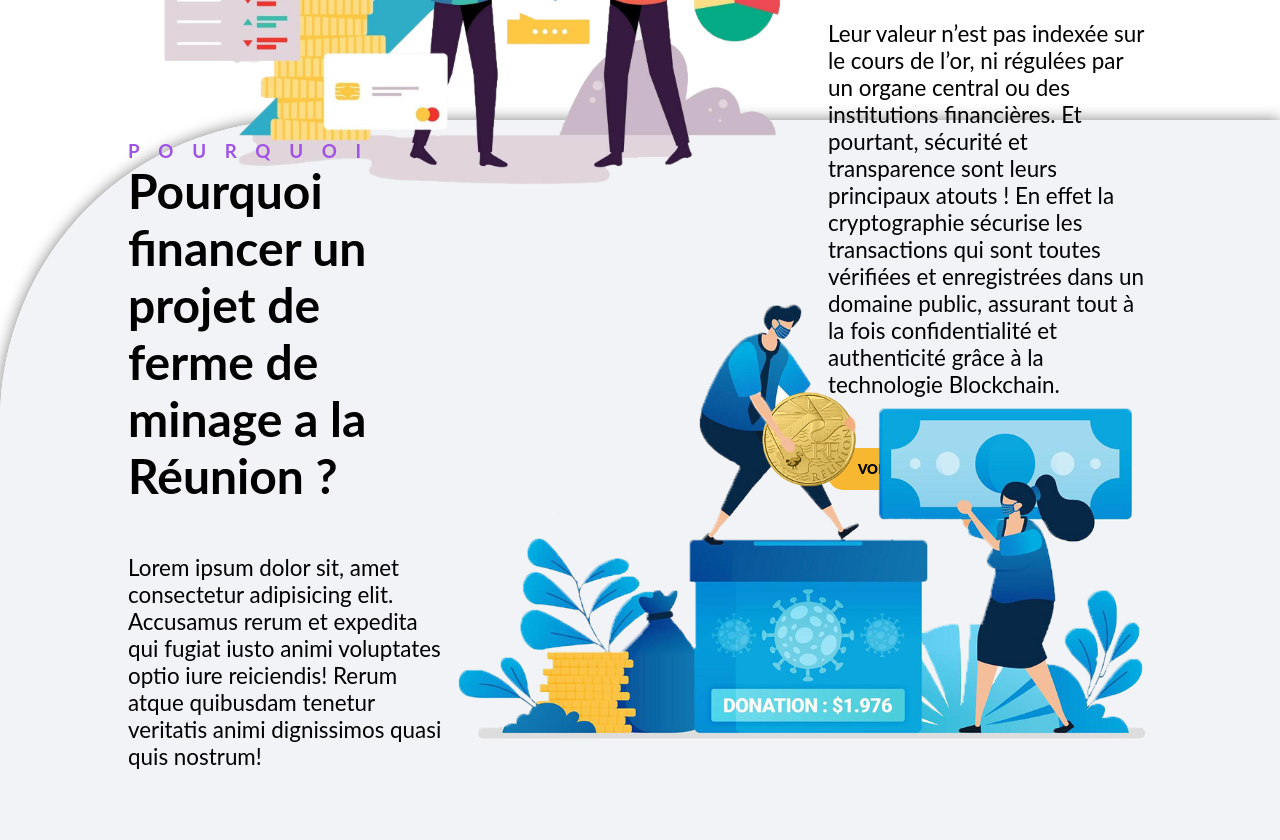
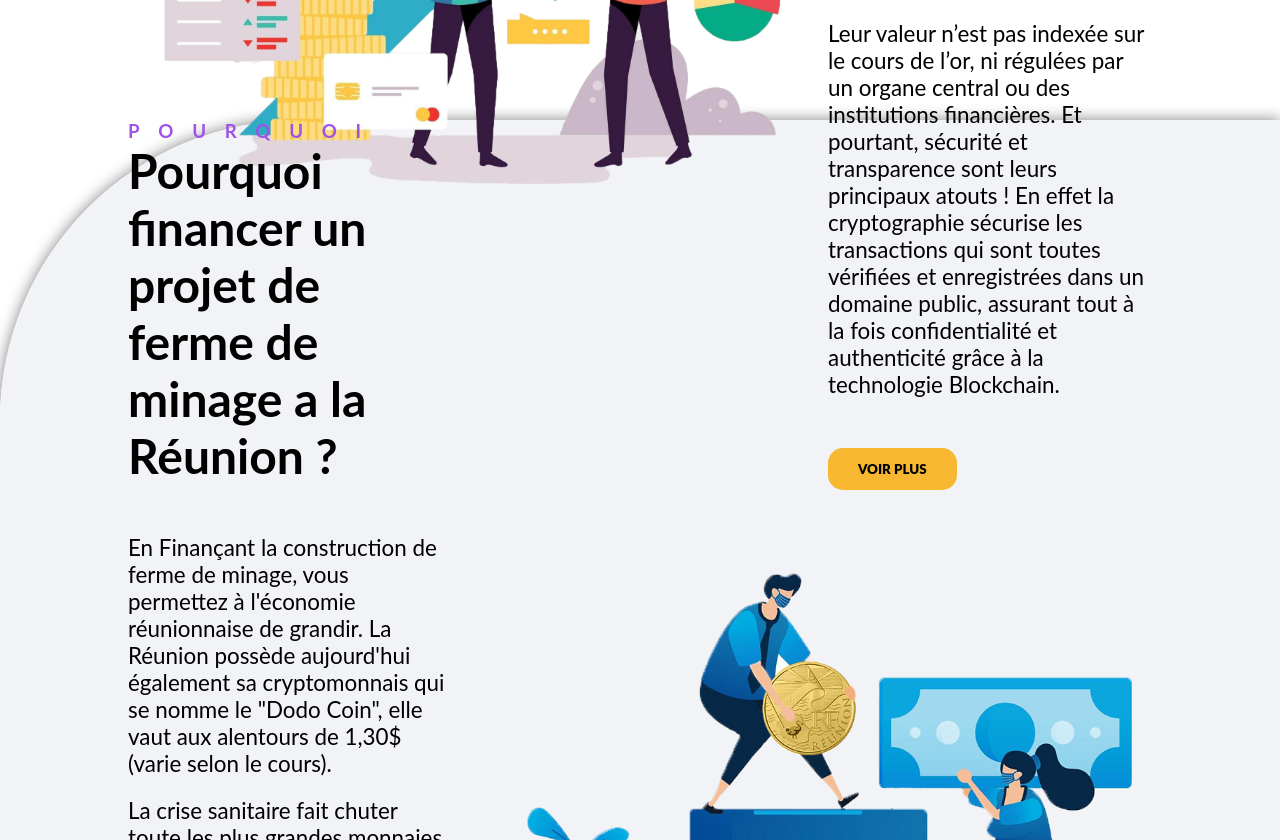
Before and after one commit to TristanB12/Noutcrypto, a Vue app in the folder front-end/: page / in a window 1280 px wide. Shown: the part 1320-2160 px from the top of the page. Built offline with nearby package versions, Linux system fonts and the light colour scheme.

Commit message:
responsive

```diff
--- a/front-end/src/components/HeaderBar.vue
+++ b/front-end/src/components/HeaderBar.vue
@@ -24,6 +24,7 @@
         methods: {
             goToAuth() {
                 this.$router.push({name: 'Auth'})
+                this.disableNavigation()
             },
             activeNavigation() {
                 const nav = document.querySelector('.nav-links')
@@ -50,7 +51,7 @@
     background-color: #5688ff;
     left: 0;
     top: 0;
-    z-index: 4;
+    z-index: 1000;
 }
 .header-bar-wrapper {
     height: 10vh;
--- a/front-end/src/views/AuthPage.vue
+++ b/front-end/src/views/AuthPage.vue
@@ -2,7 +2,7 @@
     <div id="login">
         <div class="container" id="container">
             <div class="form-container sign-up-container">
-                <form action="#">
+                <form action="">
                     <h1>Créer un compte</h1>
                     <input type="text" placeholder="Nom" v-model="sign_name_input" />
                     <input type="email" placeholder="Email"  v-model="sign_email_input"/>
@@ -12,7 +12,7 @@
                 </form>
             </div>
             <div class="form-container sign-in-container">
-                <form action="#">
+                <form action="">
                     <h1>Se connecter</h1>
                     <input type="email" placeholder="Email" v-model="login_email_input"/>
                     <input type="password" placeholder="Mot de passe" v-model="login_password_input"/>
@@ -113,17 +113,6 @@ import axios from 'axios'
 
 * {
 	box-sizing: border-box;
-}
-
-body {
-	background: #f6f5f7;
-	display: flex;
-	justify-content: center;
-	align-items: center;
-	flex-direction: column;
-	font-family: 'Montserrat', sans-serif;
-	height: 100vh;
-	margin: -20px 0 50px;
 }
 
 h1 {
@@ -322,4 +311,22 @@ input {
 	transform: translateX(20%);
 }
 
+@media screen and (max-width: 768px){
+	h1 {
+		font-size: 1.5em;
+	}
+	.container {
+		min-height: 375px;
+	}
+	button {
+		font-size: .5em;
+		padding: 10px 10px;
+	}
+	form {
+		padding: 0 20px;
+	}
+	input {
+		padding: 5px 5px;
+	}
+}
 </style>
--- a/front-end/src/views/LandingPage.vue
+++ b/front-end/src/views/LandingPage.vue
@@ -27,7 +27,10 @@
                 <div class="content">
                     <h3>POURQUOI</h3>
                     <h2>Pourquoi financer un projet de ferme de minage a la Réunion ? </h2>
-                    <p>Lorem ipsum dolor sit, amet consectetur adipisicing elit. Accusamus rerum et expedita qui fugiat iusto animi voluptates optio iure reiciendis! Rerum atque quibusdam tenetur veritatis animi dignissimos quasi quis nostrum!</p>
+                    <p>En Finançant la construction de ferme de minage, vous permettez à l'économie réunionnaise de grandir. La Réunion possède aujourd'hui également sa cryptomonnais qui se nomme le "Dodo Coin", elle vaut aux alentours de 1,30$ (varie selon le cours).</p>
+                    <p>La crise sanitaire fait chuter toute les plus grandes monnaies du monde. Seuls le dollar américain persiste mais risque fortement de s'éteindre, d'où l'intérêt d'implanter des fermes de minage à la Réunion pour produire du DodoCoin et concurrencer les autres cryptomonnais du monde tout en développement l'économie Réunionnaise.</p>
+
+                    <p>En finançant un projet, une fois celui-ci terminé les premiers DodoCoin engendrés par la fermes vous seront reversé selon l'importance de votre donnation. Vous ne pouvez pas financer un projet au dela de 10% de l'objectif.</p>
                 </div>
                 <img src="@/assets/Image3LandingPage.png" alt="">
             </div>
@@ -155,7 +158,7 @@ p {
     align-items: center;
 
     .content {
-        width: 40%;
+        width: 50%;
         h3 {
             letter-spacing: 1em;
             color: #9f53e6;
@@ -165,7 +168,7 @@ p {
             margin-bottom: 50px;
         }
         p {
-            margin-bottom: 50px;
+            margin-bottom: 20px;
         }
         button {
             padding: 13px 30px;
```
